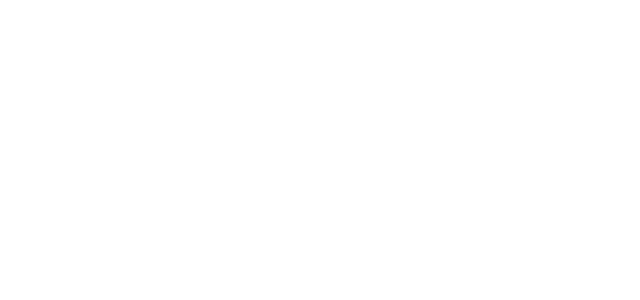
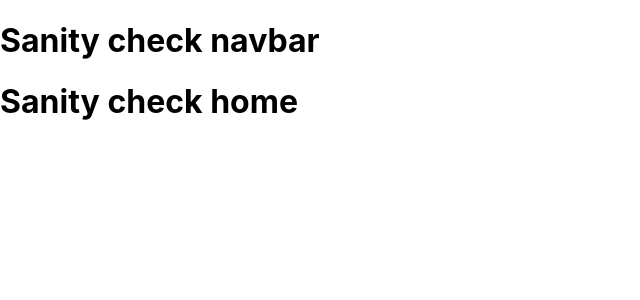
Before and after one commit to ivanfslee/react-airbnb-clone, a React (Create React App) app: page / in a window 1280 px wide. Shown: the top 300 px of the page, without its empty margins (0-640 px from the left). Built offline with nearby package versions, Linux system fonts and the light colour scheme.

Commit message:
Added react router, defined routes, and created Home and NavBar components

```diff
--- a/package.json
+++ b/package.json
@@ -9,6 +9,7 @@
     "react": "^16.12.0",
     "react-dom": "^16.12.0",
     "react-redux": "^7.1.3",
+    "react-router-dom": "^5.1.2",
     "react-scripts": "3.3.0",
     "redux": "^4.0.4",
     "redux-promise": "^0.6.0"
--- a/src/App.js
+++ b/src/App.js
@@ -1,12 +1,18 @@
 import React from 'react';
-import './App.css';
+import { BrowserRouter as Router, Route } from 'react-router-dom';
 
-function App() {
-  return (
-    <div className="App">
+import NavBar from './utility/NavBar/NavBar';
+import Home from './pages/Home/Home';
 
-    </div>
-  );
+class App extends React.Component {
+  render() {
+    return (
+      <Router>
+        <Route path="/" component={NavBar} />
+        <Route exact path="/" component={Home} />
+      </Router>
+    );
+  }
 }
 
 export default App;
--- /dev/null
+++ b/src/pages/Home/Home.js
@@ -0,0 +1,13 @@
+import React, { Component } from 'react';
+
+class Home extends Component {
+    render() {
+        return (
+            <div>
+                <h1>Sanity check home</h1>
+            </div>
+        );
+    }
+}
+
+export default Home;
--- /dev/null
+++ b/src/utility/NavBar/NavBar.js
@@ -0,0 +1,13 @@
+import React, { Component } from 'react';
+
+class NavBar extends Component {
+    render() {
+        return (
+            <div>
+                <h1>Sanity check navbar</h1>
+            </div>
+        );
+    }
+}
+
+export default NavBar;
```
Also changed, not shown: 1 other file (tests, documents, lock files or other folders).
